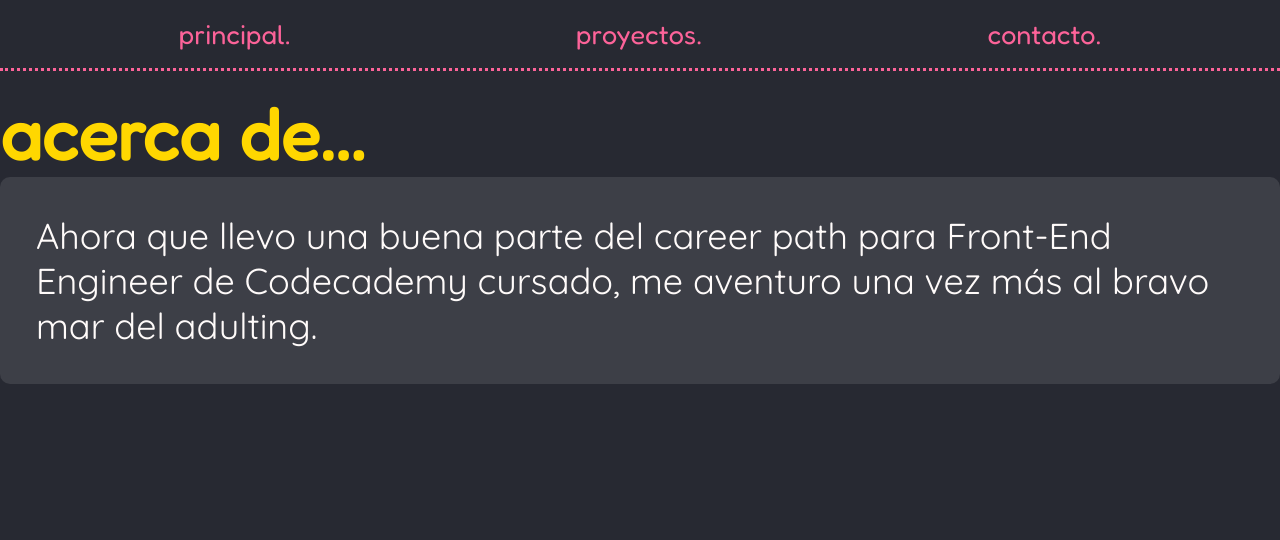
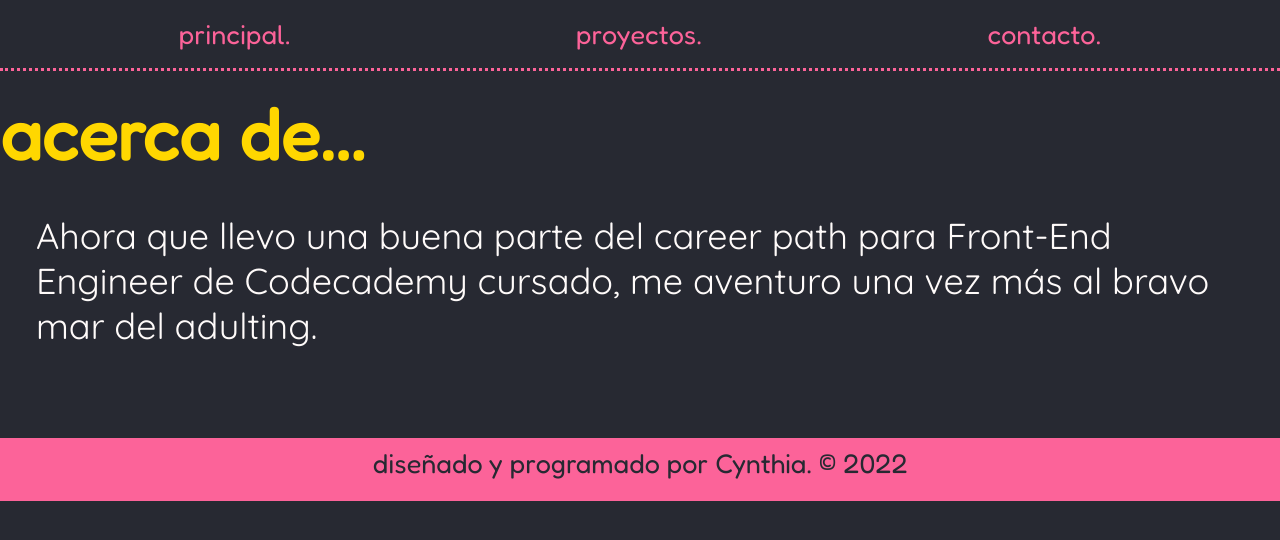
Before and after one commit to cruzcyn/portfolio, a plain HTML site: page about.html in a window 1280 px wide. Drawn offline with Linux system fonts and the light colour scheme.

Commit message:
build and styled footer

```diff
--- a/about.html
+++ b/about.html
@@ -28,5 +28,8 @@
         <p class="p-text col-10">Ahora que llevo una buena parte del career path para Front-End Engineer de Codecademy cursado, me aventuro una vez más al bravo mar del adulting. </p>
     </div>
     </section>
+    <footer>
+        <p class="footer-text">diseñado y programado por Cynthia. &copy; 2022</p>
+    </footer>
     </body>
 </html>
--- a/assets/css/style.css
+++ b/assets/css/style.css
@@ -93,7 +93,24 @@ h2:hover{
     font-family: "Quicksand", sans-serif;
     color: #FFFBFA;
     font-size: 2rem;
-    background-color: rgba(255, 251, 250, 0.1);
     border-radius: 10px;
     padding: 2rem;
 }
+
+/*FOOTER*/
+footer {
+    bottom: 0;
+    left: 0;
+    width: 100%;
+    height: 3.5rem;
+    background-color: #FC6399;
+    margin-top: 3rem;
+}
+
+.footer-text {
+    color: #272932;
+    font-family: "Fredoka", sans-serif;
+    font-size: 1.5rem;
+    text-align: center;
+    padding: 0.5rem 0;
+}
```
Also changed, not shown: index.html (+1 -1 lines).
